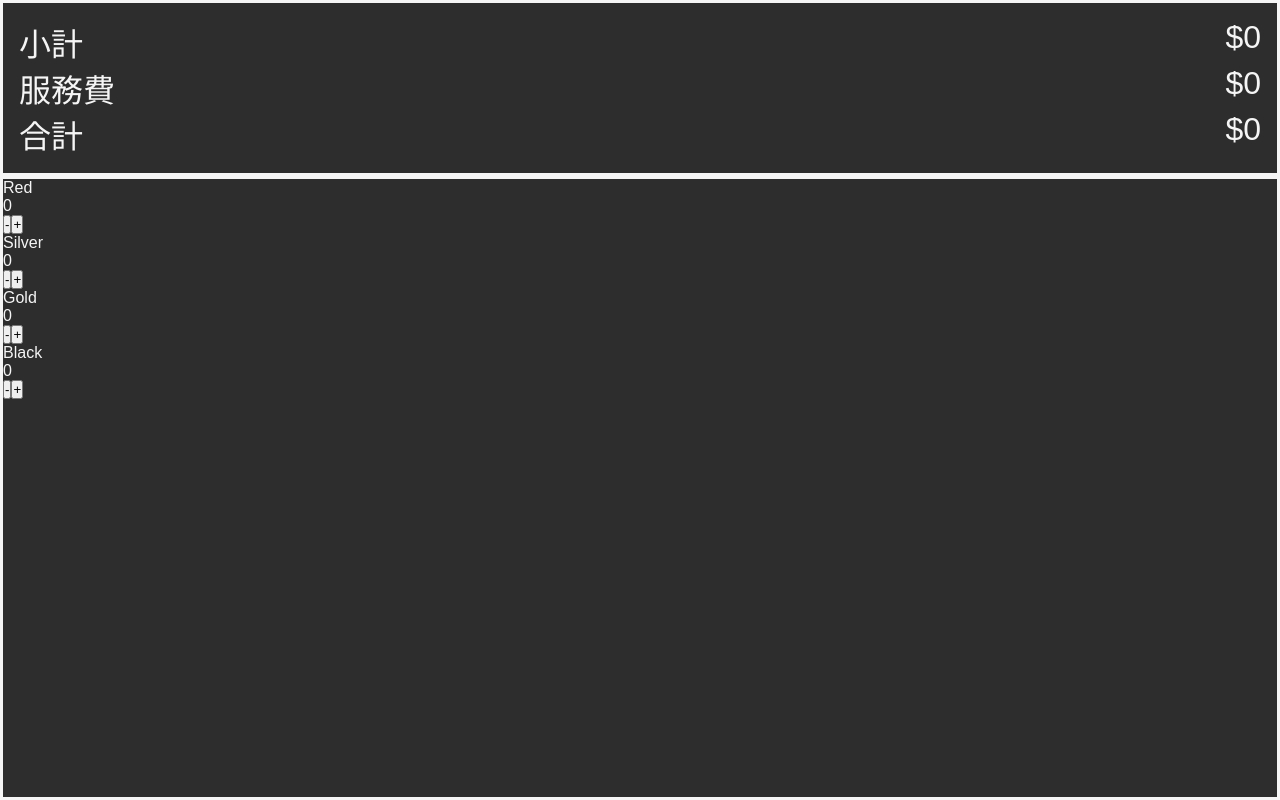
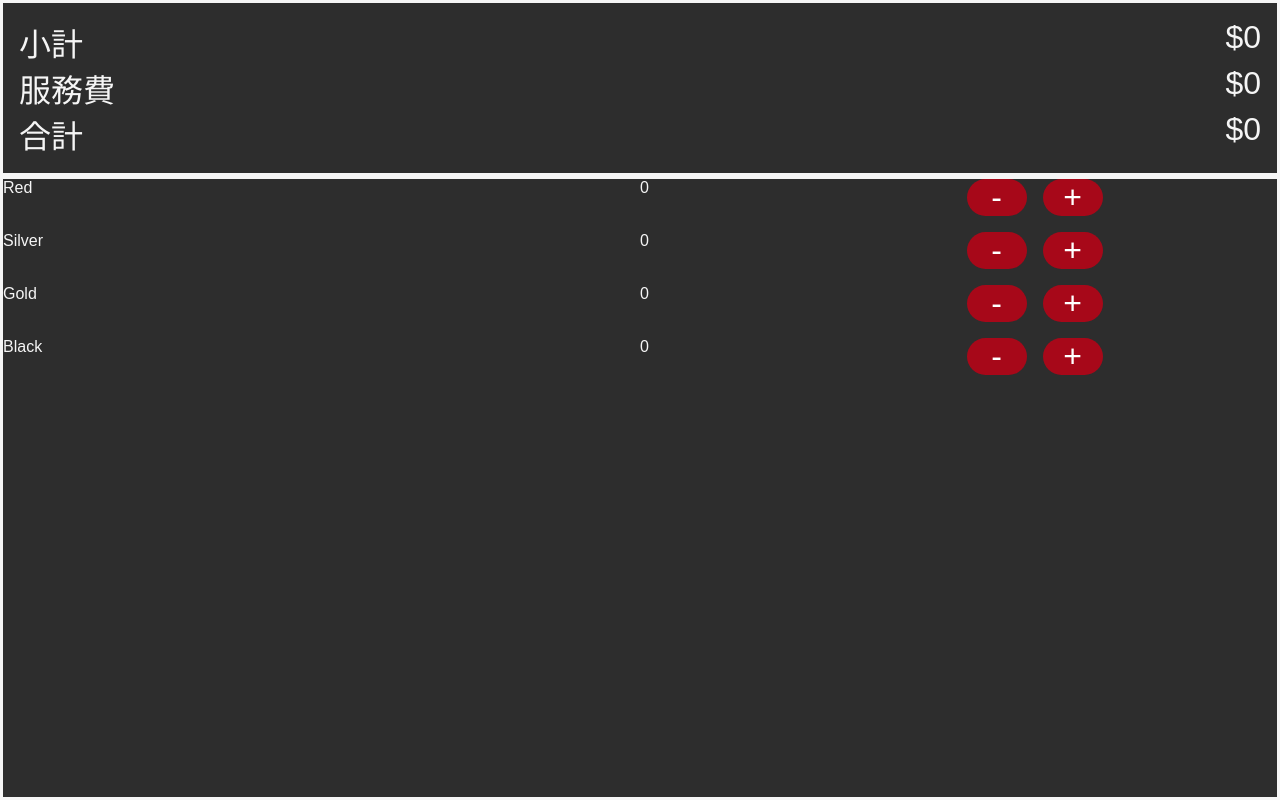
Before and after one commit to man7788/sushiro-calculator, a React (Vite) app in the folder calculator/: page / in a window 1280 px wide. Built offline with nearby package versions, Linux system fonts and the light colour scheme.

Commit message:
Add Dishes styles

```diff
--- a/calculator/src/Components/Dishes/Dishes.module.css
+++ b/calculator/src/Components/Dishes/Dishes.module.css
@@ -0,0 +1,25 @@
+.dishItem {
+  /* border: 3px solid whitesmoke; */
+  height: fit-content;
+  display: grid;
+  grid-template-columns: 2fr 1fr 1fr;
+}
+
+.dishControl {
+  display: flex;
+  margin-bottom: 1rem;
+}
+
+.dishControl button {
+  width: 60px;
+  background-color: rgb(167, 8, 25);
+  color: #fff;
+  border: none;
+  border-radius: 100px;
+  margin: 0 0.5rem 0 0.5rem;
+  font-size: 2rem;
+}
+
+.dishControl button:active {
+  background-color: rgb(26, 18, 16);
+}
```
